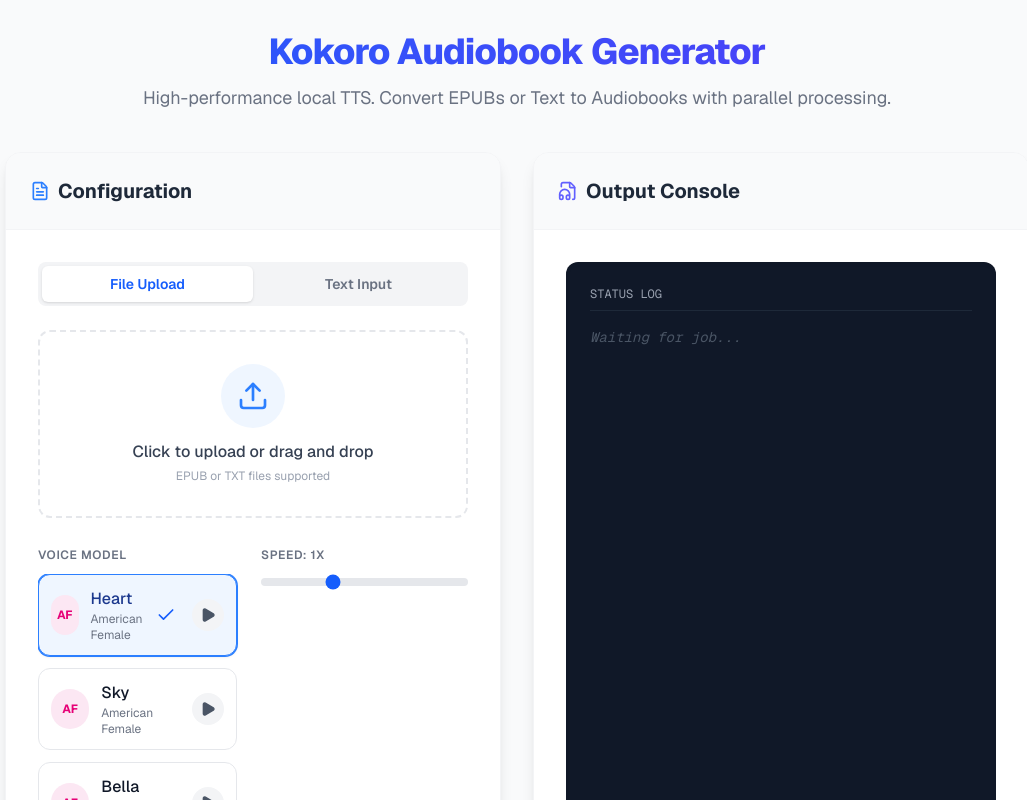
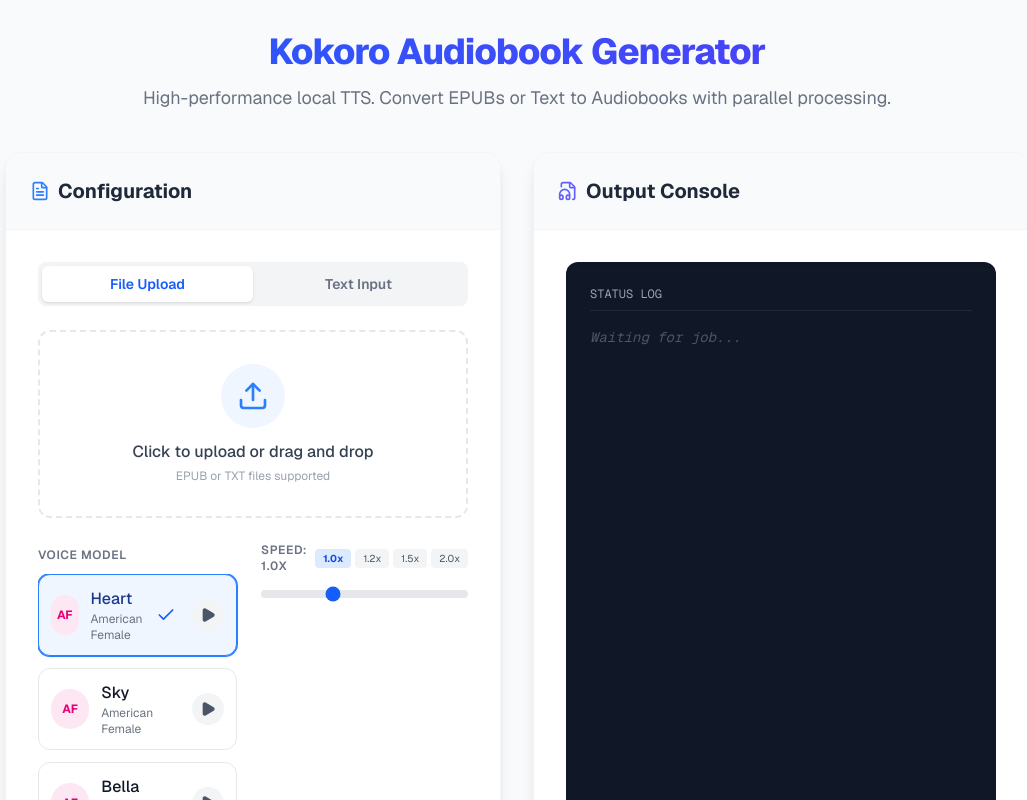
Before and after one commit to bkallaus/audiobook-generator, a Next.js app in the folder web-ui/: page / in a window 1280 px wide. Shown: the top 800 px of the page, without its empty margins (123-1150 px from the left). Built offline with nearby package versions, Linux system fonts and the light colour scheme.

Commit message:
feat: Add speed presets to UI

```diff
--- a/web-ui/src/app/page.tsx
+++ b/web-ui/src/app/page.tsx
@@ -243,7 +243,24 @@
                 </div>
 
                 <div className="space-y-1">
-                  <label className="text-xs font-semibold text-gray-500 uppercase tracking-wider">Speed: {speed}x</label>
+                  <div className="flex justify-between items-center">
+                    <label className="text-xs font-semibold text-gray-500 uppercase tracking-wider">Speed: {speed.toFixed(1)}x</label>
+                    <div className="flex gap-1">
+                      {[1.0, 1.2, 1.5, 2.0].map((preset) => (
+                        <button
+                          key={preset}
+                          onClick={() => setSpeed(preset)}
+                          className={`text-[10px] px-2 py-0.5 rounded transition-colors ${
+                            speed === preset
+                              ? 'bg-blue-100 text-blue-700 font-bold'
+                              : 'bg-gray-100 text-gray-600 hover:bg-gray-200'
+                          }`}
+                        >
+                          {preset.toFixed(1)}x
+                        </button>
+                      ))}
+                    </div>
+                  </div>
                   <input
                     type="range"
                     min="0.5"
```
Also changed, not shown: 1 other file (tests, documents, lock files or other folders).
